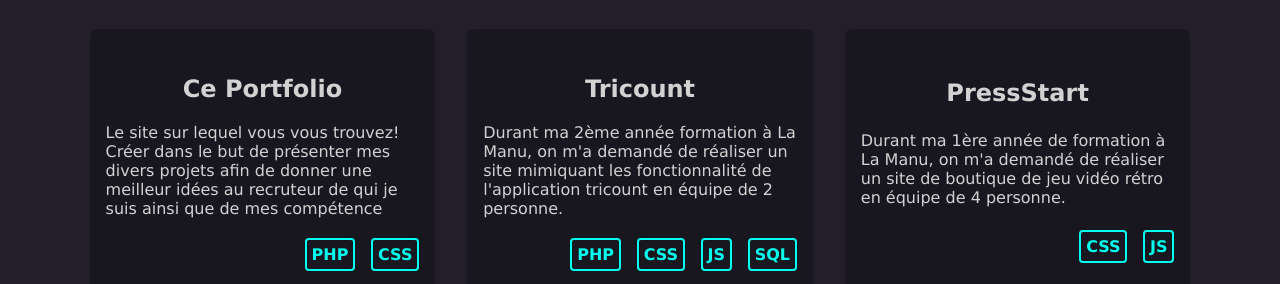
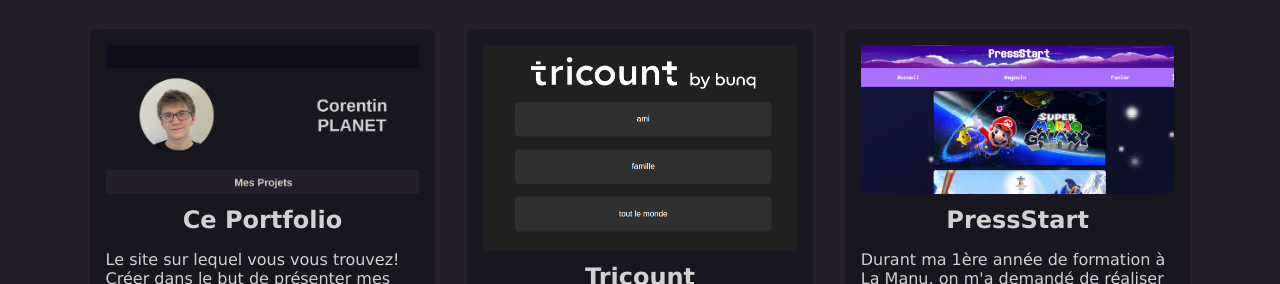
Before and after one commit to CorentinPLANET/Portfolio_v1, a plain HTML site: page index.html in a window 1280 px wide. Shown: the part 666-950 px from the top of the page. Drawn offline with Linux system fonts and the light colour scheme.

Commit message:
ajout image

```diff
--- a/assets/css/style.css
+++ b/assets/css/style.css
@@ -77,9 +77,13 @@
 	background-color: #18161e;
 }
 
+.cards__img {
+	width: 100%;
+	object-fit: cover;
+}
+
 .cards__content {
 	display: flex;
-	height: 100%;
 	flex-direction: column;
 	justify-content: space-evenly;
 	align-items: center;
--- a/index.html
+++ b/index.html
@@ -28,7 +28,7 @@
                 <h2 class="projects__title">Mes Projets</h2>
                 <div class="cards__container">
                     <div class="cards">
-                        <img src="" alt="" class="cards__img">
+                        <img src="assets/img/cards/img_portfolio.png" alt="image portfolio" class="cards__img">
                         <div class="cards__content">
                             <h3 class="cards__title">Ce Portfolio</h3>
                             <p class="cards__description">Le site sur lequel vous vous trouvez!
@@ -48,7 +48,7 @@
                         </div>
                     </div>
                     <div class="cards">
-                        <img src="" alt="" class="cards__img">
+                        <img src="assets/img/cards/img_tricount.png" alt="image tricount" class="cards__img">
                         <div class="cards__content">
                             <h3 class="cards__title">Tricount</h3>
                             <p class="cards__description">Durant ma 2ème année formation à La Manu, on m'a demandé de
@@ -74,7 +74,7 @@
                         </div>
                     </div>
                     <div class="cards">
-                        <img src="" alt="" class="cards__img">
+                        <img src="assets/img/cards/img_PressStart.png" alt="image press start" class="cards__img">
                         <div class="cards__content">
                             <h3 class="cards__title">PressStart</h3>
                             <p class="cards__description">Durant ma 1ère année de formation à La Manu, on m'a demandé de
```
Also changed, not shown: assets/img/cards/img_PressStart.png (added), assets/img/cards/img_portfolio.png (added), assets/img/cards/img_tricount.png (added).
